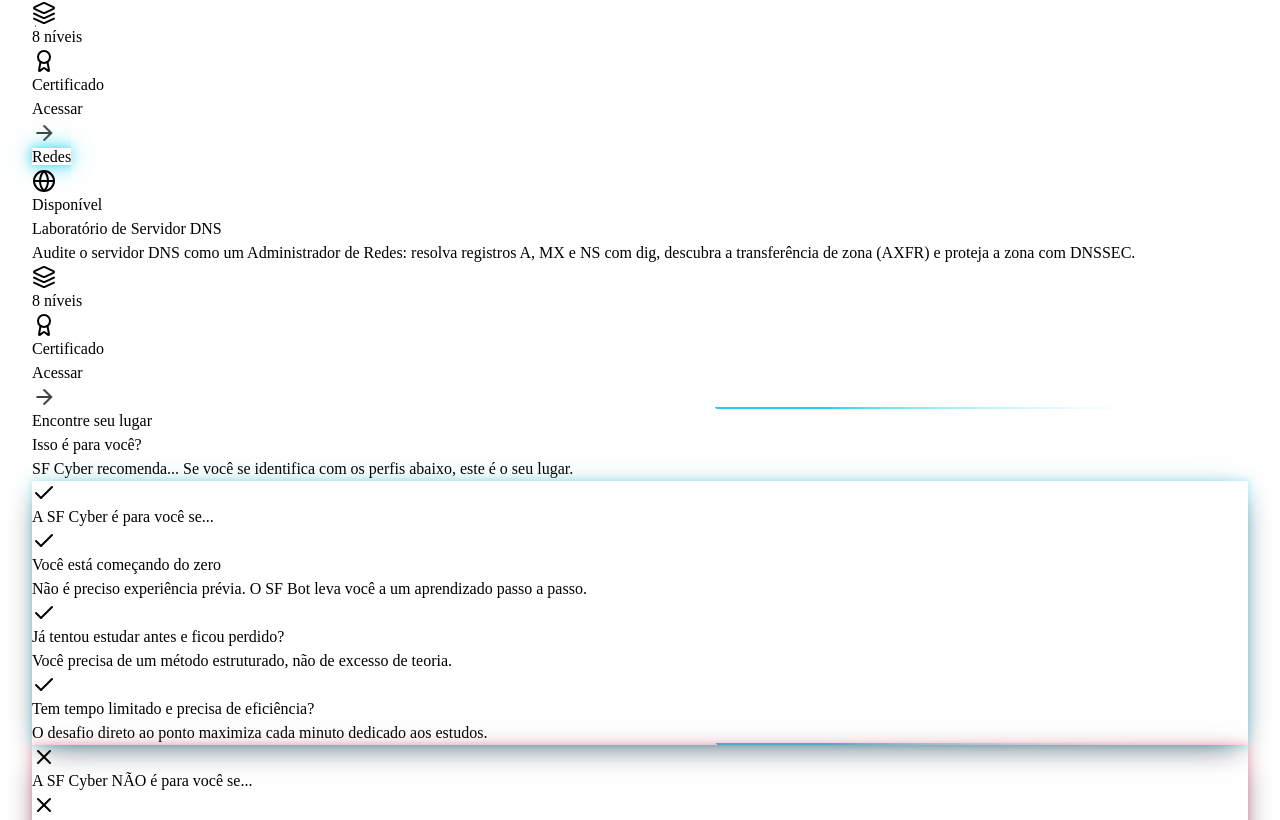
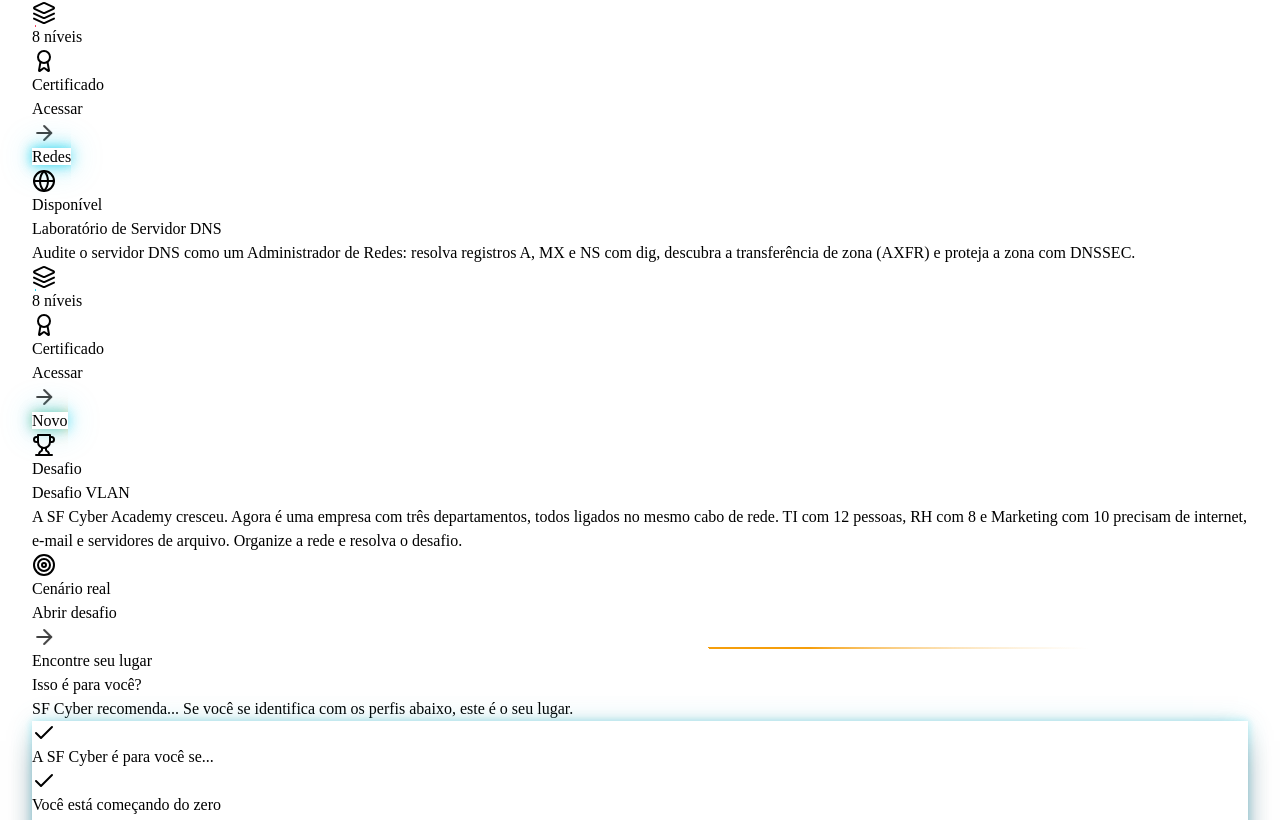
Before and after one commit to sandronsk1977-creator/sf-cyber, a React (Vite) app in the folder client/: page / in a window 1280 px wide. Shown: the part 2820-3640 px from the top of the page. Built offline with nearby package versions, Linux system fonts and the light colour scheme.

Commit message:
Adiciona card Desafio VLAN e ajusta texto de esforco

```diff
--- a/client/src/components/AudienceSection.tsx
+++ b/client/src/components/AudienceSection.tsx
@@ -24,7 +24,7 @@ export function AudienceSection() {
     },
     {
       title: "Espera resultados sem esforço",
-      desc: "Fornecemos estrutura, laboratórios e mentoria, mas o trabalho pesado é seu. Não existem atalhos mágicos em cibersegurança.",
+      desc: "Fornecemos estrutura, laboratórios, mas o trabalho pesado é seu. Não existem atalhos mágicos em Cibersegurança e Redes.",
     },
   ];
 
--- a/client/src/components/PortalCardsSection.tsx
+++ b/client/src/components/PortalCardsSection.tsx
@@ -1,5 +1,5 @@
 import React from "react";
-import { Network, ShieldHalf, Bug, Globe, ArrowRight, Layers, Award } from "lucide-react";
+import { Network, ShieldHalf, Bug, Globe, ArrowRight, Layers, Award, Trophy, Target } from "lucide-react";
 
 const metaChips = (
   <>
@@ -36,16 +36,16 @@ export function PortalCardsSection() {
             Escolha sua área e comece agora
           </h2>
           <p className="text-slate-400 text-base sm:text-lg">
-            Laboratórios para aprendizagem em Cibersegurança e Redes, feitos para colocar você em ação.
+            Laboratórios e desafios para aprendizagem em Cibersegurança e Redes, feitos para colocar você em ação.
           </p>
         </div>
 
-        <div className="grid grid-cols-1 md:grid-cols-2 xl:grid-cols-4 gap-6 max-w-6xl mx-auto">
+        <div className="flex flex-wrap justify-center gap-6 max-w-6xl mx-auto">
           {/* Card 01 - Redes | Simulador VLAN */}
           <a
             href="/vlans/index.html"
             style={{ "--neon": "#22d3ee" } as React.CSSProperties}
-            className="sf-neon-card group relative p-6 pt-7 rounded-3xl bg-slate-900/60 border border-cyan-500/40 flex flex-col justify-between transition-all hover:-translate-y-1 hover:border-cyan-400"
+            className="sf-neon-card group relative w-full md:w-[calc(50%-0.75rem)] xl:w-[calc(33.333%-1rem)] p-6 pt-7 rounded-3xl bg-slate-900/60 border border-cyan-500/40 flex flex-col justify-between transition-all hover:-translate-y-1 hover:border-cyan-400"
             target="_blank"
             rel="noopener noreferrer"
           >
@@ -75,7 +75,7 @@ export function PortalCardsSection() {
           <a
             href="/seguranca/index.html"
             style={{ "--neon": "#f43f5e" } as React.CSSProperties}
-            className="sf-neon-card group relative p-6 pt-7 rounded-3xl bg-slate-900/60 border border-cyan-500/40 flex flex-col justify-between transition-all hover:-translate-y-1 hover:border-cyan-400"
+            className="sf-neon-card group relative w-full md:w-[calc(50%-0.75rem)] xl:w-[calc(33.333%-1rem)] p-6 pt-7 rounded-3xl bg-slate-900/60 border border-cyan-500/40 flex flex-col justify-between transition-all hover:-translate-y-1 hover:border-cyan-400"
             target="_blank"
             rel="noopener noreferrer"
           >
@@ -105,7 +105,7 @@ export function PortalCardsSection() {
           <a
             href="/web/index.html"
             style={{ "--neon": "#f43f5e" } as React.CSSProperties}
-            className="sf-neon-card group relative p-6 pt-7 rounded-3xl bg-slate-900/60 border border-cyan-500/40 flex flex-col justify-between transition-all hover:-translate-y-1 hover:border-cyan-400"
+            className="sf-neon-card group relative w-full md:w-[calc(50%-0.75rem)] xl:w-[calc(33.333%-1rem)] p-6 pt-7 rounded-3xl bg-slate-900/60 border border-cyan-500/40 flex flex-col justify-between transition-all hover:-translate-y-1 hover:border-cyan-400"
             target="_blank"
             rel="noopener noreferrer"
           >
@@ -135,7 +135,7 @@ export function PortalCardsSection() {
           <a
             href="/dns/index.html"
             style={{ "--neon": "#22d3ee" } as React.CSSProperties}
-            className="sf-neon-card group relative p-6 pt-7 rounded-3xl bg-slate-900/60 border border-cyan-500/40 flex flex-col justify-between transition-all hover:-translate-y-1 hover:border-cyan-400"
+            className="sf-neon-card group relative w-full md:w-[calc(50%-0.75rem)] xl:w-[calc(33.333%-1rem)] p-6 pt-7 rounded-3xl bg-slate-900/60 border border-cyan-500/40 flex flex-col justify-between transition-all hover:-translate-y-1 hover:border-cyan-400"
             target="_blank"
             rel="noopener noreferrer"
           >
@@ -160,6 +160,49 @@ export function PortalCardsSection() {
 
             {cardFooter}
           </a>
+
+          {/* Card 05 - Desafio VLAN */}
+          <a
+            href="https://desafiovlan.projetosdisruptivos.com.br/"
+            style={{ "--neon": "#f59e0b" } as React.CSSProperties}
+            className="sf-neon-card group relative w-full md:w-[calc(50%-0.75rem)] xl:w-[calc(33.333%-1rem)] p-6 pt-7 rounded-3xl bg-slate-900/60 border border-amber-500/40 flex flex-col justify-between transition-all hover:-translate-y-1 hover:border-amber-400"
+            target="_blank"
+            rel="noopener noreferrer"
+          >
+            <span className="absolute -top-3.5 left-1/2 -translate-x-1/2 px-4 py-1 rounded-full bg-amber-950 text-amber-200 text-xs font-bold uppercase tracking-wider border border-amber-400/50 animate-neon-badge z-10">
+              Novo
+            </span>
+            <div className="flex items-start justify-between mb-4">
+              <div className="w-11 h-11 rounded-2xl bg-amber-500/15 flex items-center justify-center text-amber-400 group-hover:scale-110 transition-transform">
+                <Trophy className="w-6 h-6" />
+              </div>
+              <span className="px-3 py-1 rounded-full bg-amber-500/10 border border-amber-500/30 text-amber-300 text-xs font-bold uppercase tracking-wider">
+                Desafio
+              </span>
+            </div>
+
+            <h3 className="font-extrabold text-xl mb-2 text-white font-mono leading-tight min-h-[56px]">
+              Desafio VLAN
+            </h3>
+            <p className="text-slate-400 text-sm leading-relaxed mb-5">
+              A SF Cyber Academy cresceu. Agora é uma empresa com três departamentos, todos ligados
+              no mesmo cabo de rede. TI com 12 pessoas, RH com 8 e Marketing com 10 precisam de
+              internet, e-mail e servidores de arquivo. Organize a rede e resolva o desafio.
+            </p>
+
+            <div className="flex flex-col gap-3">
+              <div className="flex items-center justify-between gap-2">
+                <span className="inline-flex items-center gap-1.5 text-xs font-semibold text-slate-300 bg-slate-800/80 border border-slate-700 px-3 py-1.5 rounded-full">
+                  <Target className="w-3.5 h-3.5 text-amber-400" />
+                  Cenário real
+                </span>
+              </div>
+              <span className="inline-flex items-center justify-center gap-2 font-bold bg-amber-500 hover:bg-amber-600 text-slate-950 text-sm px-5 py-2.5 rounded-xl shadow-xl shadow-amber-500/25 transition-colors w-full">
+                Abrir desafio
+                <ArrowRight className="w-4 h-4 animate-arrow-pulse" />
+              </span>
+            </div>
+          </a>
         </div>
       </div>
     </section>
```
